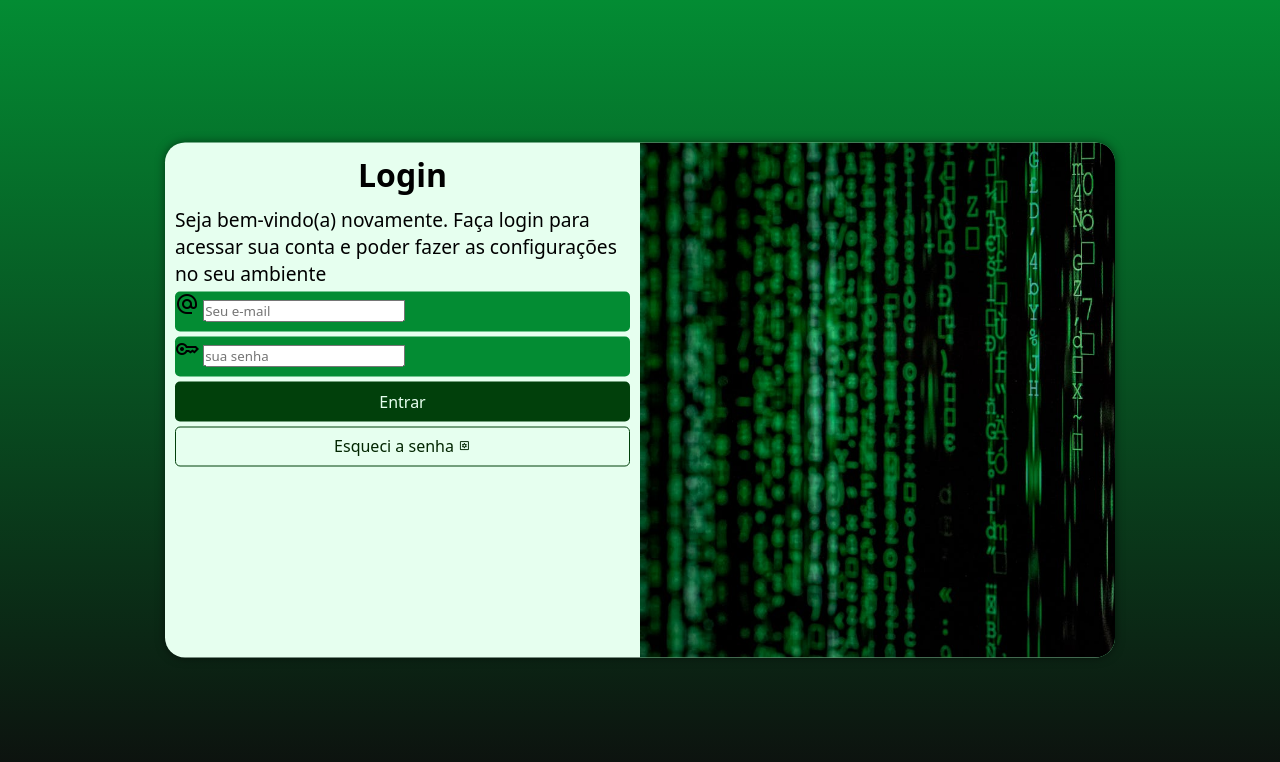
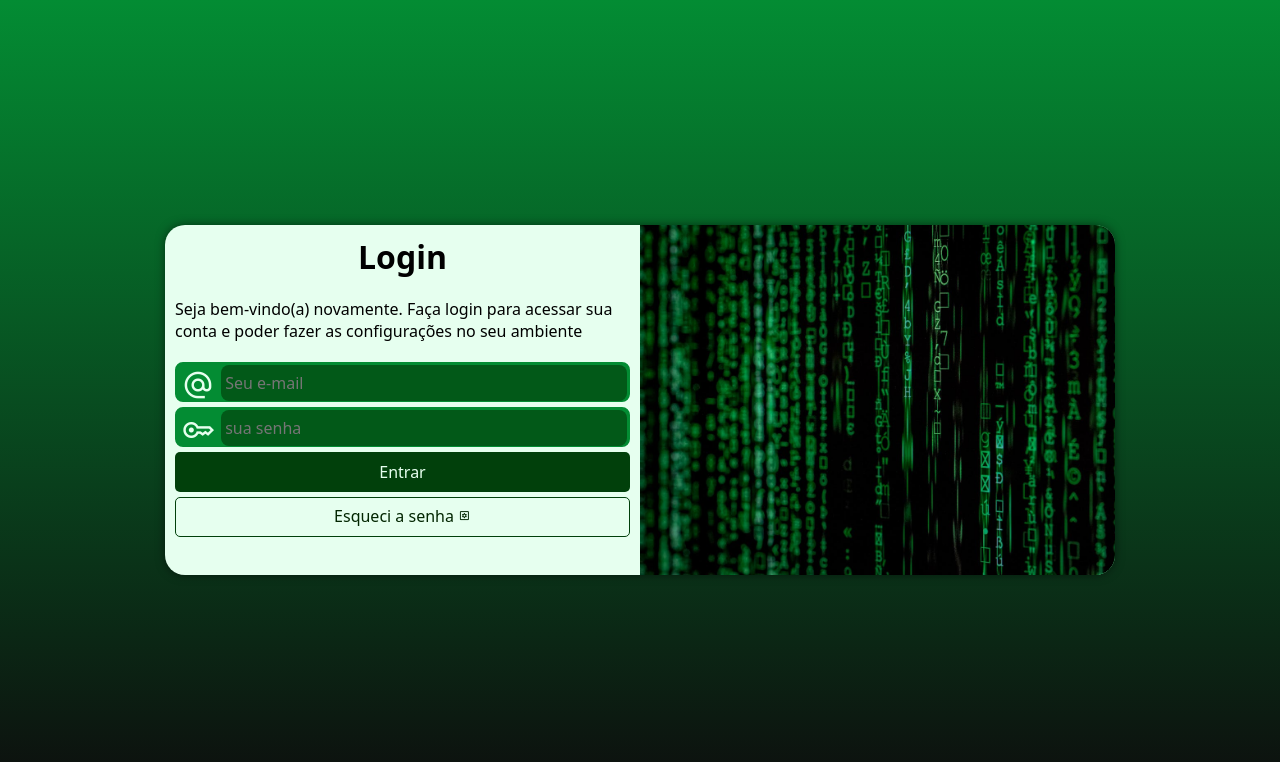
Before and after one commit to JPAcoder1/projeto-login, a plain HTML site: page index.html in a window 1280 px wide. Drawn offline with nearby package versions, Linux system fonts and the light colour scheme.

Commit message:
finalizei o projeto-login

```diff
--- a/estilos/mediaquery.css
+++ b/estilos/mediaquery.css
@@ -9,7 +9,7 @@
 Telas grandes: acima de 1200px
 */
 
-@media screen and (min-width: 768px) and (max-width: 992px)
+@media screen and (min-width: 768px) and (max-width: 992px) /*CONFIGURAÇÕES PARA TABLETS */
 {
     body {
         background-image: linear-gradient(to top, #0D0D0D, #038C33);
@@ -17,6 +17,7 @@
 
     section#login {
         width: 80vw;
+        height: 290px;
     }
 
     section#login > div#imagem {
@@ -31,13 +32,14 @@
     }
 }
 
-    @media screen and (min-width: 992px)
+    @media screen and (min-width: 992px) /*CONFIGURAÇÕES PARA TELAS GRANDES*/
     {
         body {
             background-image: linear-gradient(to top, #0D0D0D, #038C33);
         }
         section#login {
             width: 950px;
+            height: 350px;
         }
 
         section#login > div#imagem {
@@ -56,7 +58,8 @@
         }
 
         div#formulario > p {
-            font-size: 1.2em;
+            font-size: 1em;
+            margin: 20px 0px;
         }
 
     }
--- a/estilos/style.css
+++ b/estilos/style.css
@@ -5,6 +5,7 @@
     #e6ffef
     #038C33
     #0c7226
+    #025918
     #01400B
     #022601
     #0D0D0D
@@ -33,7 +34,6 @@
     position: absolute;
     top: 50%;
     left: 50%;
-    transform: translate(-50%, -50%);
     overflow: hidden;
 
     background-color: #e6ffef;
@@ -42,6 +42,7 @@
     border-radius: 20px;
     box-shadow: 0px 0px 10px rgba(0, 0, 0, 0.507);
 
+    transform: translate(-50%, -50%);
     transition: width .3s, height .3s;
     transition-timing-function: ease;
 }
@@ -69,15 +70,38 @@
 
 form > div.campo {
     background-color: #038C33;
+    border: 2px solid #038C33;
     display: block;
     width: 100%;
     height: 40px;
-    border-radius: 5px;
+    border-radius: 8px;
     margin: 5px 0px;
 }
 
 div.campo > label {
     display: none;
+}
+
+div.campo > span {
+    color: #e6ffef;
+    font-size: 2em;
+    width: 40px;
+    padding: 5px;
+}
+
+div.campo > input {
+    background-color: #025918;
+    font-size: 1em;
+    width: calc(100% - 45px);
+    height: 100%;
+    border: 0px;
+    border-radius: 8px;
+    padding: 4px;
+    transform: translateY(-12px);
+}
+
+div.campo > input:focus-within {
+    background-color: #e6ffef;
 }
 
 form > input[type=submit] {
```
